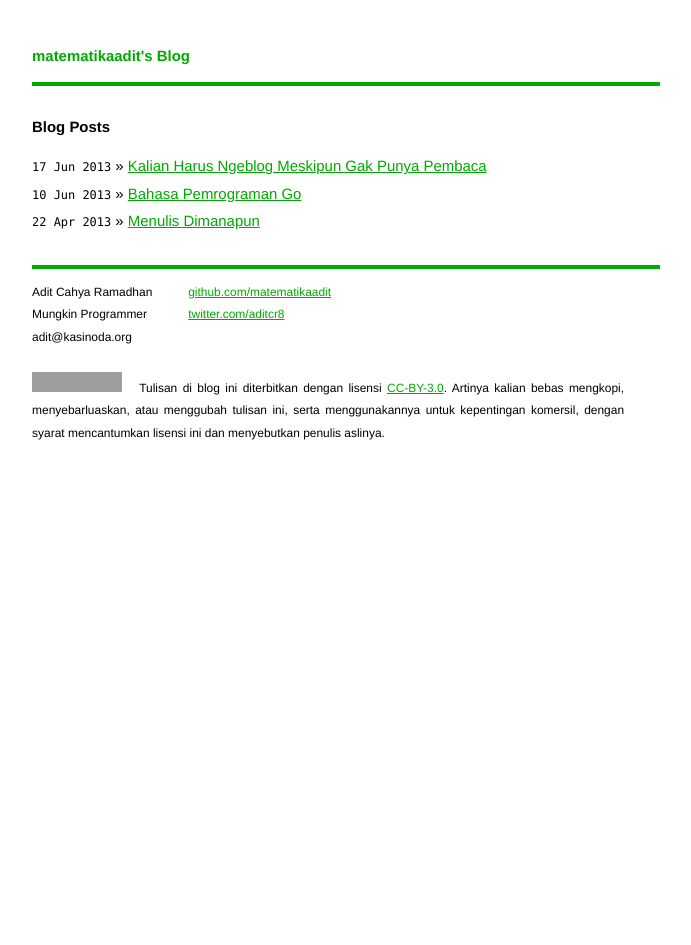
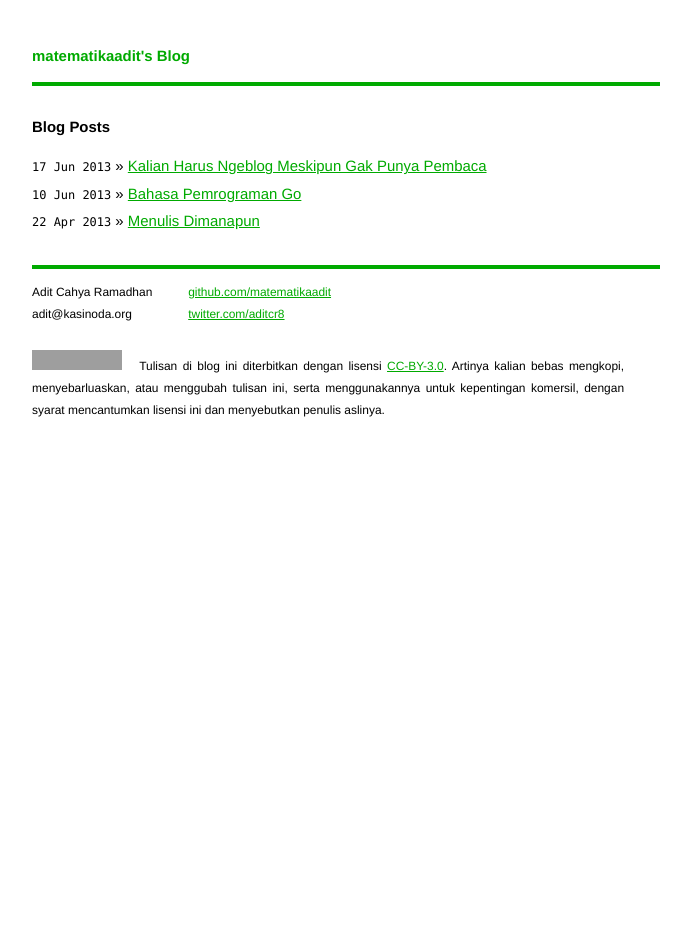
Before and after one commit to matematikaadit/matematikaadit.github.io, a Jekyll site: the page built from index.html, in a window 1280 px wide. Shown: the whole page, without its empty margins (294-985 px from the left). Built offline with Jekyll 4.4.1, drawn with Linux system fonts in a browser that asks for light colours; grey boxes are pictures that could not be loaded.

Commit message:
hapus "mungkin programmer"

```diff
--- a/_layouts/default.html
+++ b/_layouts/default.html
@@ -27,7 +27,6 @@
               <div class="contact">
                 <p>
                   Adit Cahya Ramadhan<br />
-                  Mungkin Programmer<br />
                   adit@kasinoda.org
                 </p>
               </div>
```
